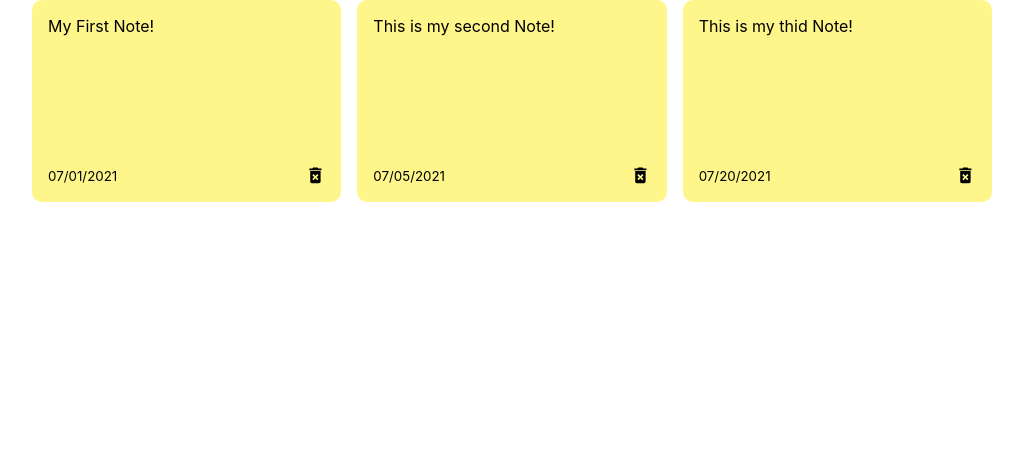
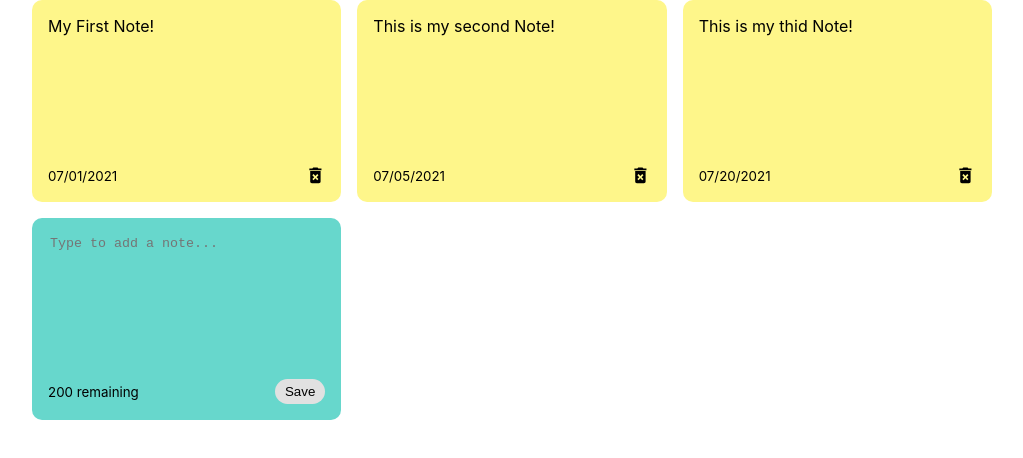
Before and after one commit to alucardmmc/react-notes-app, a React (Create React App) app: page / in a window 1280 px wide. Shown: the top 458 px of the page, without its empty margins (128-1151 px from the left). Built offline with nearby package versions, Linux system fonts and the light colour scheme.

Commit message:
feat: created component 'AddNote'

```diff
--- /dev/null
+++ b/src/components/AddNote.js
@@ -0,0 +1,21 @@
+import classes from './AddNote.module.css';
+import Card from './ui/Card';
+
+const AddNote = () => {
+  return (
+    <Card className={classes['note--new']}>
+      <textarea
+        className={classes['note__textarea']}
+        rows='8'
+        cols='10'
+        placeholder='Type to add a note...'
+      ></textarea>
+      <div className={classes['note__footer']}>
+        <small>200 remaining</small>
+        <button className={classes['button--save']}>Save</button>
+      </div>
+    </Card>
+  );
+};
+
+export default AddNote;
--- /dev/null
+++ b/src/components/AddNote.module.css
@@ -0,0 +1,31 @@
+.note--new {
+  background-color: var(--note-bg-blue);
+}
+
+.note__textarea {
+  border: none;
+  resize: none;
+  background-color: var(--note-bg-blue);
+}
+
+.note__textarea:focus {
+  outline: none;
+}
+
+.note__footer {
+  display: flex;
+  align-items: center;
+  justify-content: space-between;
+}
+
+.button--save {
+  background-color: var(--button-bg-grey);
+  border: none;
+  border-radius: 0.9rem;
+  padding: 5px 10px 5px 10px;
+}
+
+.button--save:hover {
+  background-color: var(--button-bg-grey-active);
+  cursor: pointer;
+}
--- a/src/components/NotesList.js
+++ b/src/components/NotesList.js
@@ -1,3 +1,4 @@
+import AddNote from './AddNote';
 import Note from './Note';
 
 import classes from './NotesList.module.css';
@@ -8,6 +9,7 @@ const NotesList = ({ notes }) => {
       {notes.map((note) => (
         <Note id={note.id} text={note.text} date={note.date} />
       ))}
+      <AddNote />
     </div>
   );
 };
--- a/src/index.css
+++ b/src/index.css
@@ -1,5 +1,8 @@
 :root {
   --note-bg-yellow: #fef68a;
+  --note-bg-blue: #67d7cc;
+  --button-bg-grey: #e1e1e1;
+  --button-bg-grey-active: #ededed;
 }
 
 body {
```
